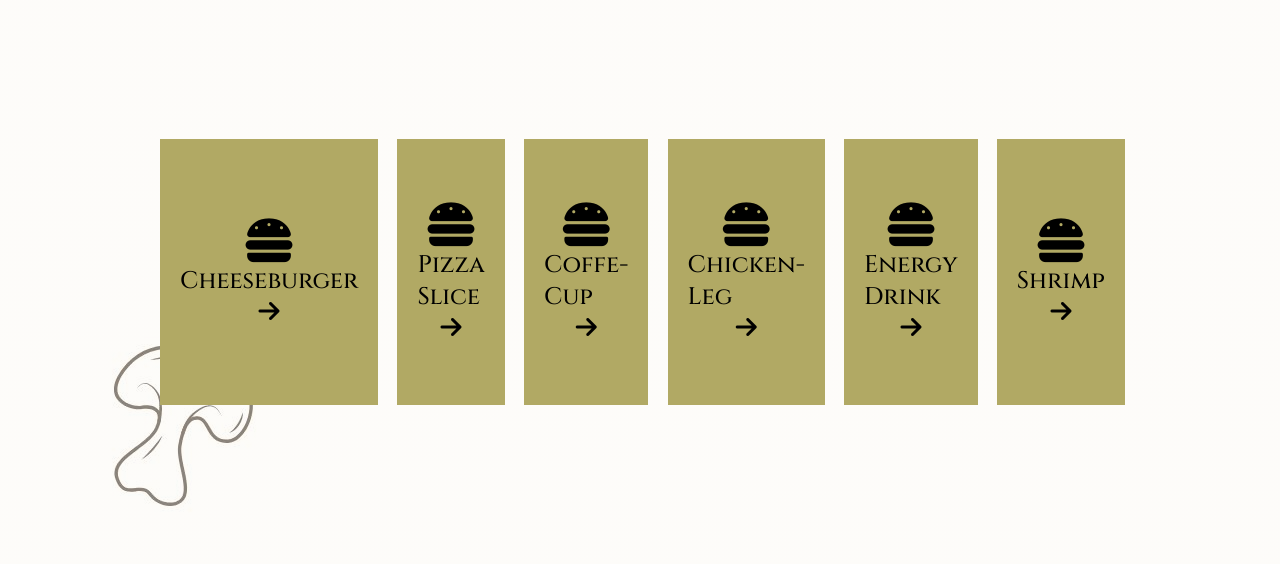
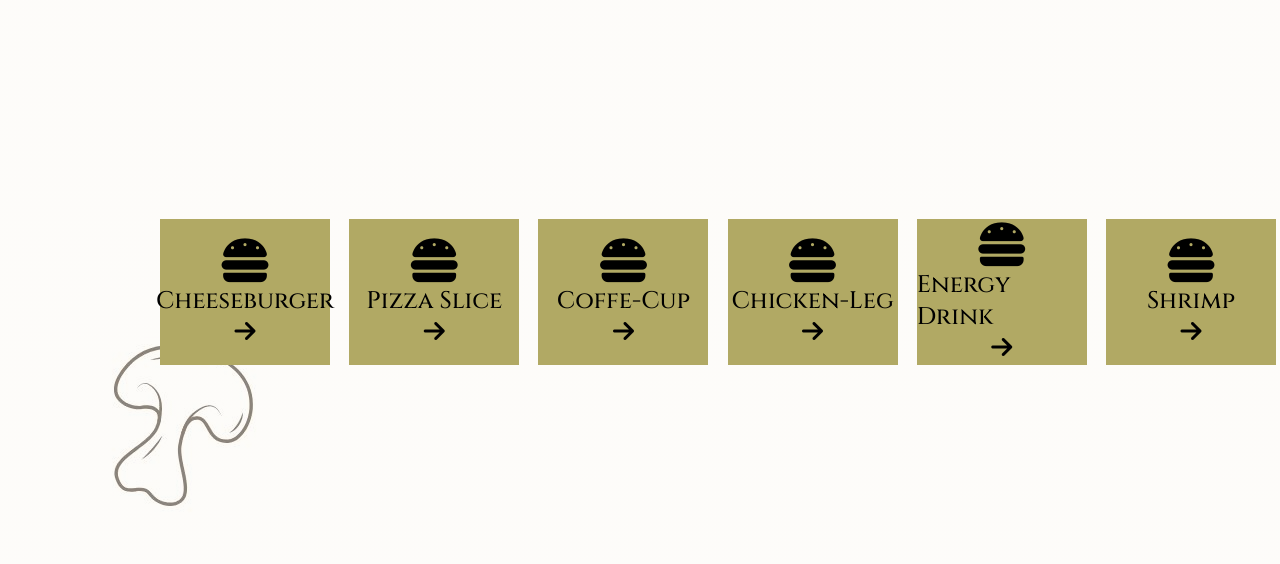
Before and after one commit to Nimarho/Kabibi-food, a website: page index.html in a window 1280 px wide. Shown: the part 1318-1882 px from the top of the page. Drawn offline with Linux system fonts and the light colour scheme.

Commit message:
pas fait gaffe

```diff
--- a/ressources/CSS/style.css
+++ b/ressources/CSS/style.css
@@ -171,7 +171,8 @@ header .block__banner .block__big-play-button i {
 }
 
 #category {
-  height: 954px;
+  /*height: 954px;*/
+  min-height: 954px;
   width: 100vw;
   background: linear-gradient(90deg, rgba(250, 247, 240, 0.3960784314) 0%, rgba(250, 247, 240, 0.3960784314) 100%), url(../images/banner/imgbgcategory.jpg);
   position: relative;
@@ -213,7 +214,7 @@ header .block__banner .block__big-play-button i {
   justify-content: center;
   align-items: center;
   background-color: #B1A964;
-  padding: 60px 20px;
+  width: 170px;
 }
 #category .category__choices .category__choices-card .category__choices-card-icon {
   width: 10px;
@@ -248,7 +249,6 @@ header .block__banner .block__big-play-button i {
   top: 50%;
   transform: perspective(1px) translateY(-50%);
 }
-
 
 footer {
   background-image: url(../images/footer/img-ng-footer.jpg);
```
